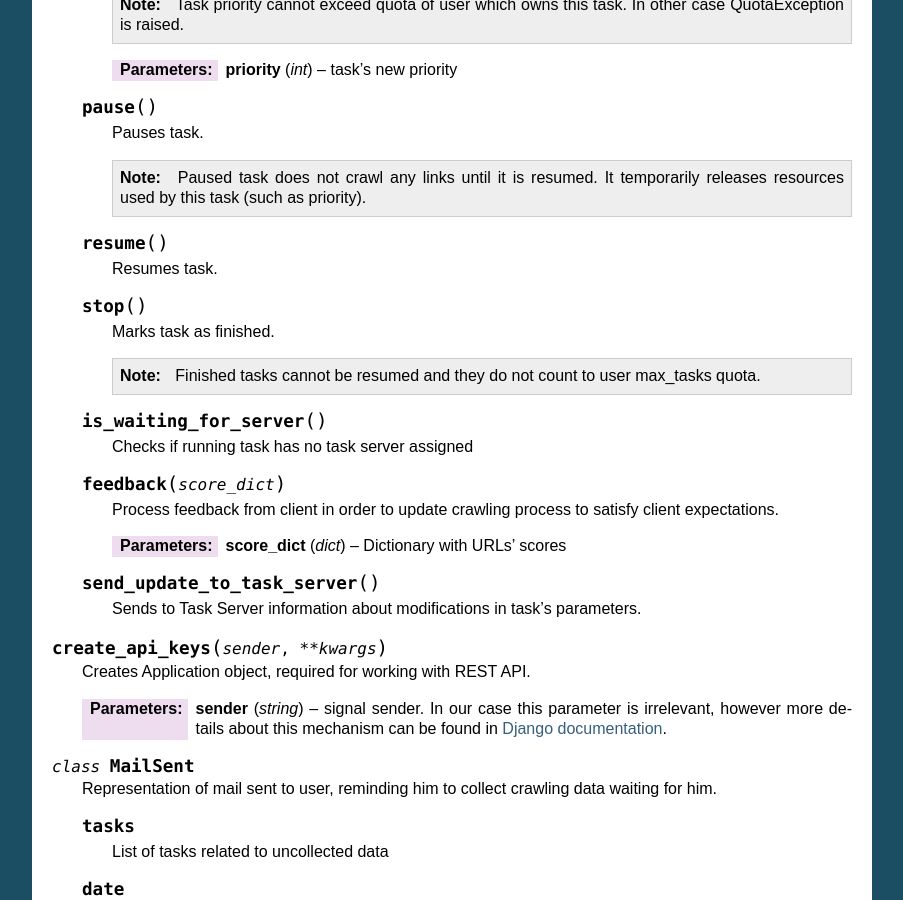
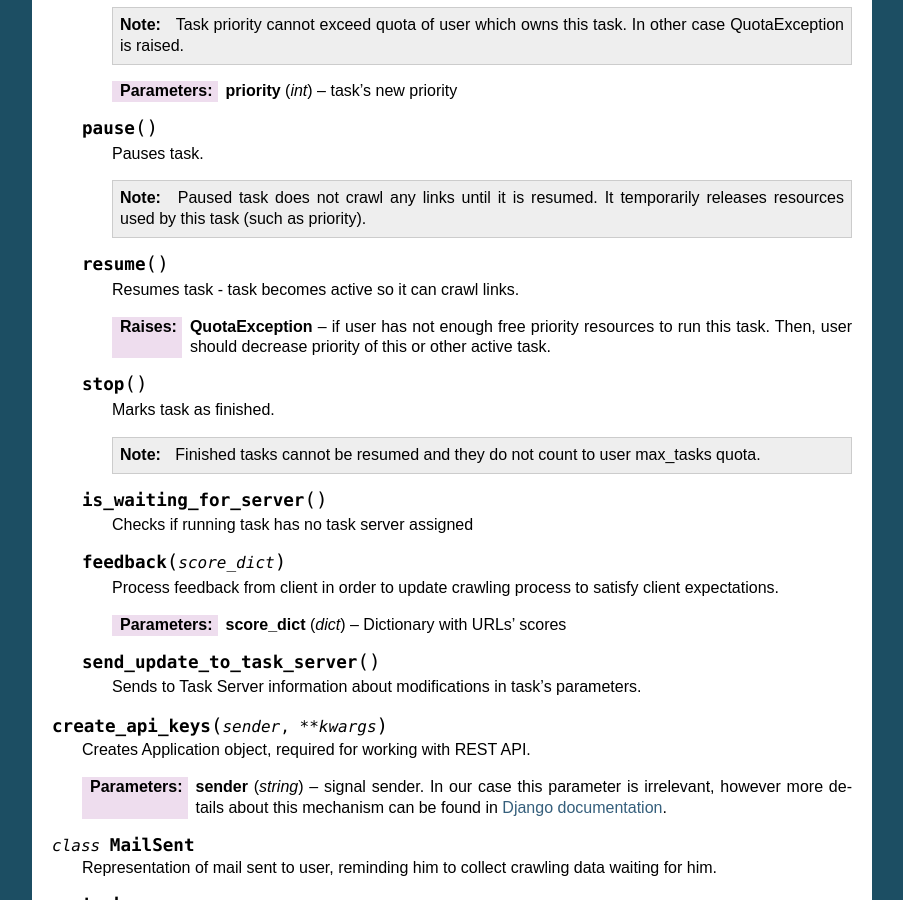
Before and after one commit to agh-glk/fcs, a Sphinx documentation site: the page built from docs/source/manager/models.rst, in a window 1280 px wide and 900 px high, scrolled down 3996 px. Shown: the whole window, without its empty margins (198-1101 px from the left). Built offline with Sphinx 7.4.7, drawn with Linux system fonts in a browser that asks for light colours; formulas are drawn with MathJax 3; some of the changed text lies outside the part shown.

Commit message:
[NT] Edit

```diff
--- a/docs/source/manager/models.rst
+++ b/docs/source/manager/models.rst
@@ -59,6 +59,8 @@ This module contains model layer - implementation of system units and consists o
       :param string blacklist:
       :param string max_links:
       :param string mime_type:
+
+      :raises QuotaException: if user quota is exceeded
 
 
 .. py:class:: Crawler
@@ -236,7 +238,9 @@ This module contains model layer - implementation of system units and consists o
 
    .. py:method:: resume()
 
-      Resumes task.
+      Resumes task - task becomes active so it can crawl links.
+
+      :raises QuotaException: if user has not enough free priority resources to run this task. Then, user should decrease priority of this or other active task.
 
    .. py:method:: stop()
 
```
